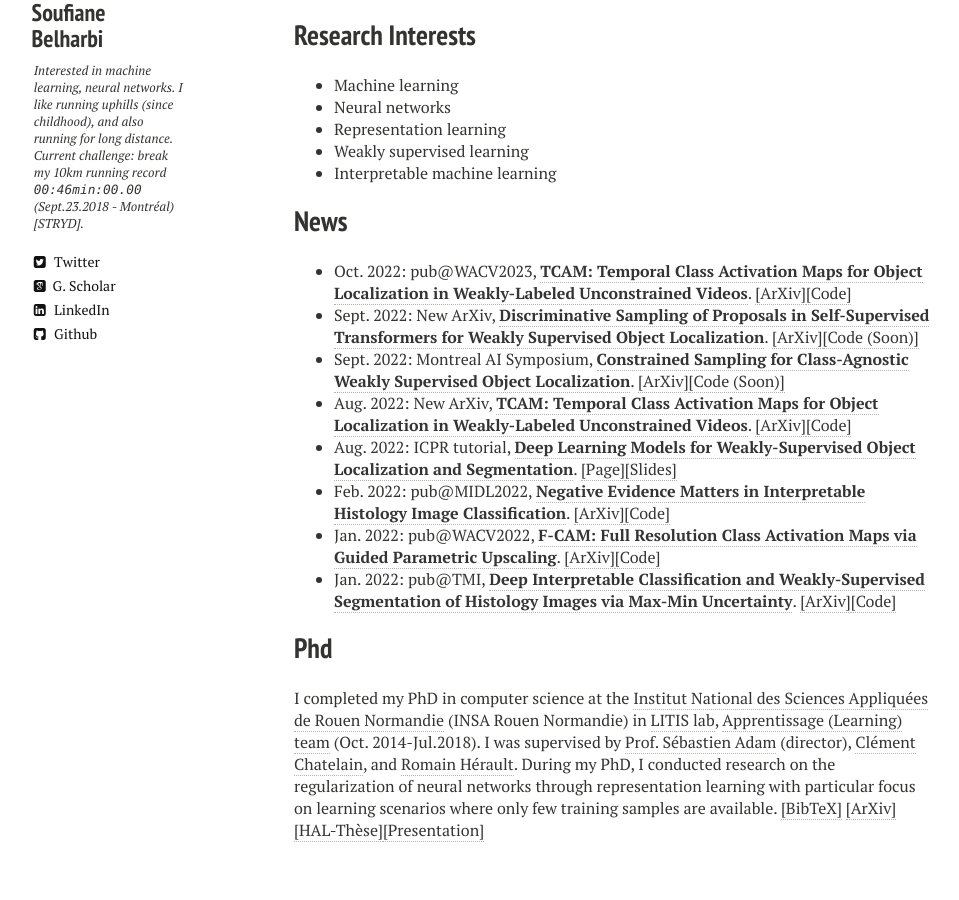
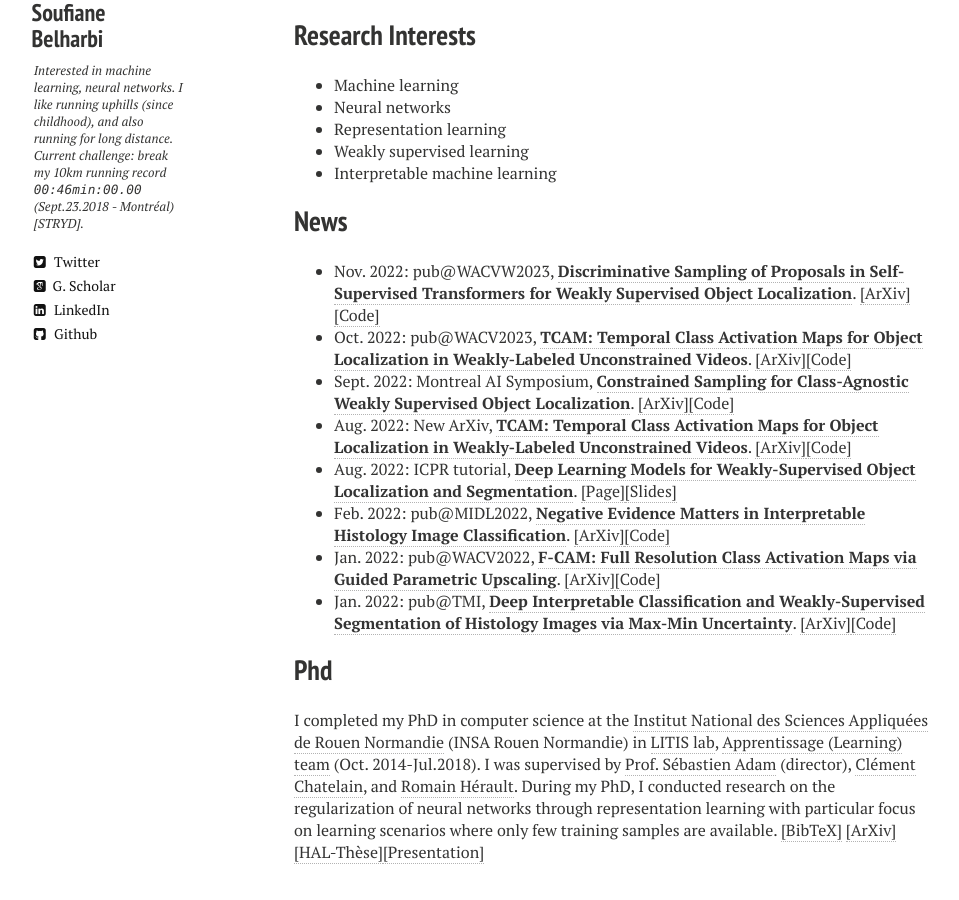
Before and after one commit to sbelharbi/sbelharbi.github.io, a Jekyll site: the page built from index.md, in a window 1280 px wide and 900 px high, scrolled down 1250 px. Shown: the whole window, without its empty margins (26-985 px from the left). Built offline with Jekyll 4.4.1, drawn with Linux system fonts in a browser that asks for light colours; nearby versions of some CDN libraries.

Commit message:
add wacvw 2023

```diff
--- a/index.md
+++ b/index.md
@@ -23,9 +23,9 @@
 
 
 ## News
+* Nov. 2022: pub@WACVW2023, [**Discriminative Sampling of Proposals in Self-Supervised Transformers for Weakly Supervised Object Localization**](https://arxiv.org/abs/2209.09209). <a href="https://arxiv.org/abs/2209.09209">[ArXiv]</a><a href="https://github.com/shakeebmurtaza/dips">[Code]</a>
 * Oct. 2022: pub@WACV2023, [**TCAM: Temporal Class Activation Maps for Object Localization in Weakly-Labeled Unconstrained Videos**](https://arxiv.org/abs/2208.14542). <a href="https://arxiv.org/abs/2208.14542">[ArXiv]</a><a href="https://github.com/sbelharbi/tcam-wsol-video">[Code]</a>
-* Sept. 2022: New ArXiv, [**Discriminative Sampling of Proposals in Self-Supervised Transformers for Weakly Supervised Object Localization**](https://arxiv.org/abs/2209.09209). <a href="https://arxiv.org/abs/2209.09209">[ArXiv]</a><a href="https://github.com/shakeebmurtaza/dips">[Code (Soon)]</a>
-* Sept. 2022: Montreal AI Symposium, [**Constrained Sampling for Class-Agnostic Weakly Supervised Object Localization**](https://arxiv.org/abs/2209.09195). <a href="https://arxiv.org/abs/2209.09195">[ArXiv]</a><a href="https://github.com/shakeebmurtaza/dips">[Code (Soon)]</a>
+* Sept. 2022: Montreal AI Symposium, [**Constrained Sampling for Class-Agnostic Weakly Supervised Object Localization**](https://arxiv.org/abs/2209.09195). <a href="https://arxiv.org/abs/2209.09195">[ArXiv]</a><a href="https://github.com/shakeebmurtaza/dips">[Code]</a>
 * Aug. 2022: New ArXiv, [**TCAM: Temporal Class Activation Maps for Object Localization in Weakly-Labeled Unconstrained Videos**](https://arxiv.org/abs/2208.14542). <a href="https://arxiv.org/abs/2208.14542">[ArXiv]</a><a href="https://github.com/sbelharbi/tcam-wsol-video">[Code]</a>
 * Aug. 2022: ICPR tutorial, [**Deep Learning Models for Weakly-Supervised Object Localization and Segmentation**]({{ site.url }}/icpr-2022-tutorial-wsl/). <a href="/icpr-2022-tutorial-wsl">[Page]</a><a href="/publications/icpr-tutorial-wsl-2022/slides.pdf">[Slides]</a>
 * Feb. 2022: pub@MIDL2022, [**Negative Evidence Matters in Interpretable Histology Image Classification**](https://arxiv.org/abs/2201.02445). <a href="https://arxiv.org/abs/2201.02445">[ArXiv]</a><a href="https://github.com/sbelharbi/negev">[Code]</a>
```
